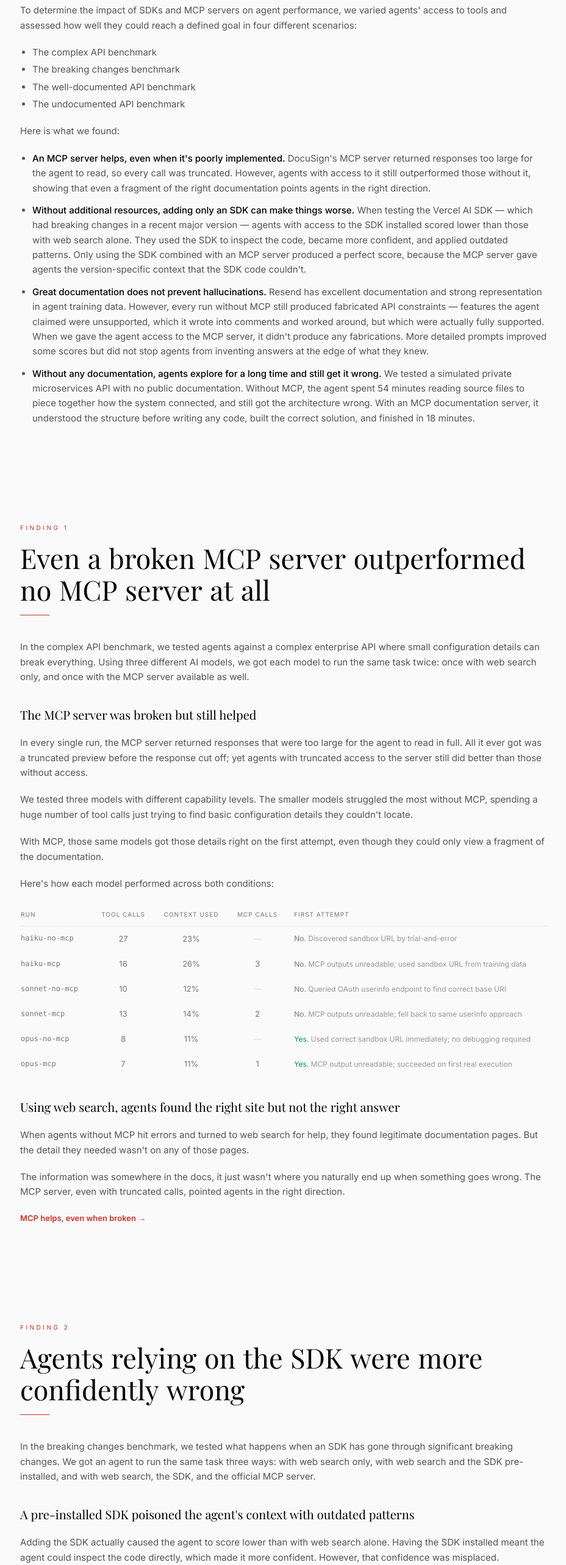
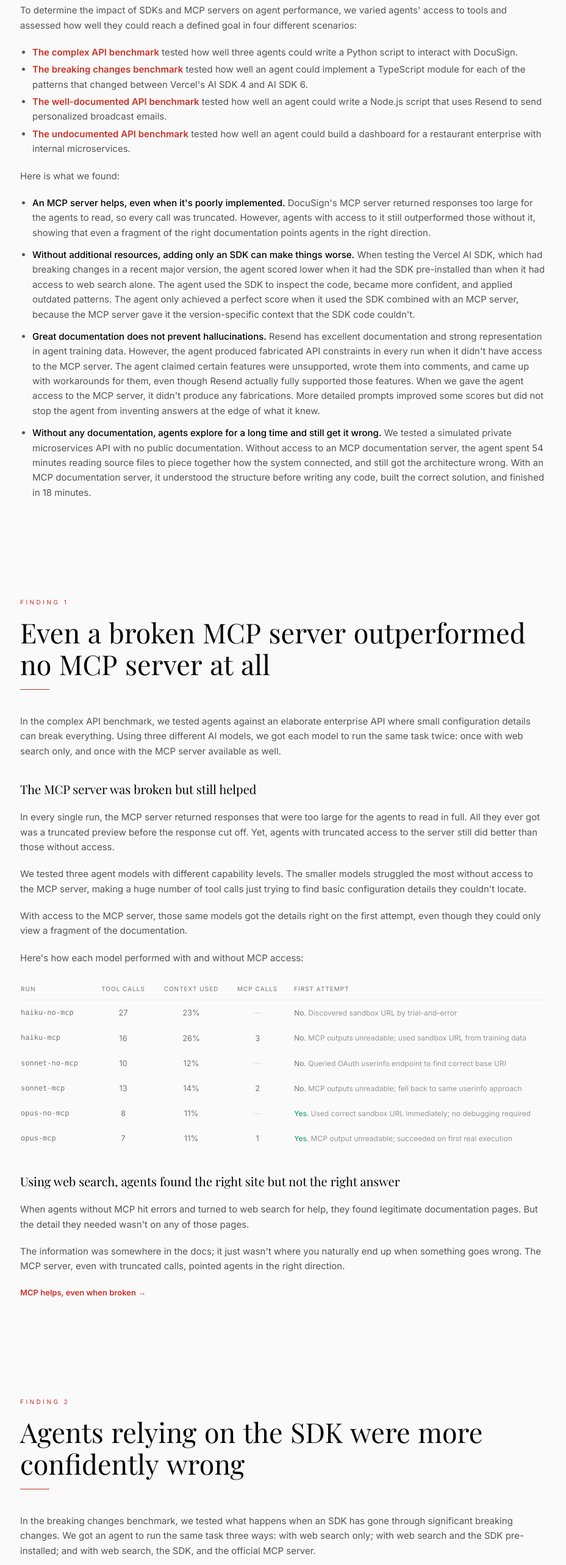
Before and after one commit to ritza-co/speakeasy-report-site, a React (Vite) app: page / in a window 1280 px wide. Shown: the part 1460-4026 px from the top of the page at 61% size, without its empty margins (63-991 px from the left). Built offline with nearby package versions, Linux system fonts and the light colour scheme; a web font is replaced by a local one.

Commit message:
Edit: Overview page

```diff
--- a/src/components/GuideArticle.tsx
+++ b/src/components/GuideArticle.tsx
@@ -49,28 +49,28 @@ export default function GuideArticle({ onNavigate }: GuideArticleProps) {
               To determine the impact of SDKs and MCP servers on agent performance, we varied agents' access to tools and assessed how well they could reach a defined goal in four different scenarios:
             </p>
             <ul className="space-y-1 pl-5 list-disc text-stone-700 dark:text-stone-300 text-[15px]">
-              <li>The complex API benchmark</li>
-              <li>The breaking changes benchmark</li>
-              <li>The well-documented API benchmark</li>
-              <li>The undocumented API benchmark</li>
+              <li><button onClick={() => { onNavigate('docusign'); window.scrollTo({ top: 0, behavior: 'smooth' }) }} className="font-semibold text-crimson hover:underline font-sans">The complex API benchmark</button> tested how well three agents could write a Python script to interact with DocuSign.</li>
+              <li><button onClick={() => { onNavigate('vercel'); window.scrollTo({ top: 0, behavior: 'smooth' }) }} className="font-semibold text-crimson hover:underline font-sans">The breaking changes benchmark</button> tested how well an agent could implement a TypeScript module for each of the patterns that changed between Vercel's AI SDK 4 and AI SDK 6.</li>
+              <li><button onClick={() => { onNavigate('resend'); window.scrollTo({ top: 0, behavior: 'smooth' }) }} className="font-semibold text-crimson hover:underline font-sans">The well-documented API benchmark</button> tested how well an agent could write a Node.js script that uses Resend to send personalized broadcast emails.</li>
+              <li><button onClick={() => { onNavigate('agents'); window.scrollTo({ top: 0, behavior: 'smooth' }) }} className="font-semibold text-crimson hover:underline font-sans">The undocumented API benchmark</button> tested how well an agent could build a dashboard for a restaurant enterprise with internal microservices.</li>
             </ul>
             <p>Here is what we found:</p>
             <ul className="space-y-3 pl-5 list-disc">
               <li>
                 <strong className="text-ink dark:text-white font-medium">An MCP server helps, even when it's poorly implemented.</strong>{' '}
-                DocuSign's MCP server returned responses too large for the agent to read, so every call was truncated. However, agents with access to it still outperformed those without it, showing that even a fragment of the right documentation points agents in the right direction.
+                DocuSign's MCP server returned responses too large for the agents to read, so every call was truncated. However, agents with access to it still outperformed those without it, showing that even a fragment of the right documentation points agents in the right direction.
               </li>
               <li>
                 <strong className="text-ink dark:text-white font-medium">Without additional resources, adding only an SDK can make things worse.</strong>{' '}
-                When testing the Vercel AI SDK — which had breaking changes in a recent major version — agents with access to the SDK installed scored lower than those with web search alone. They used the SDK to inspect the code, became more confident, and applied outdated patterns. Only using the SDK combined with an MCP server produced a perfect score, because the MCP server gave agents the version-specific context that the SDK code couldn't.
+                When testing the Vercel AI SDK, which had breaking changes in a recent major version, the agent scored lower when it had the SDK pre-installed than when it had access to web search alone. The agent used the SDK to inspect the code, became more confident, and applied outdated patterns. The agent only achieved a perfect score when it used the SDK combined with an MCP server, because the MCP server gave it the version-specific context that the SDK code couldn't.
               </li>
               <li>
                 <strong className="text-ink dark:text-white font-medium">Great documentation does not prevent hallucinations.</strong>{' '}
-                Resend has excellent documentation and strong representation in agent training data. However, every run without MCP still produced fabricated API constraints — features the agent claimed were unsupported, which it wrote into comments and worked around, but which were actually fully supported. When we gave the agent access to the MCP server, it didn't produce any fabrications. More detailed prompts improved some scores but did not stop agents from inventing answers at the edge of what they knew.
+                Resend has excellent documentation and strong representation in agent training data. However, the agent produced fabricated API constraints in every run when it didn't have access to the MCP server. The agent claimed certain features were unsupported, wrote them into comments, and came up with workarounds for them, even though Resend actually fully supported those features. When we gave the agent access to the MCP server, it didn't produce any fabrications. More detailed prompts improved some scores but did not stop the agent from inventing answers at the edge of what it knew.
               </li>
               <li>
                 <strong className="text-ink dark:text-white font-medium">Without any documentation, agents explore for a long time and still get it wrong.</strong>{' '}
-                We tested a simulated private microservices API with no public documentation. Without MCP, the agent spent 54 minutes reading source files to piece together how the system connected, and still got the architecture wrong. With an MCP documentation server, it understood the structure before writing any code, built the correct solution, and finished in 18 minutes.
+                We tested a simulated private microservices API with no public documentation. Without access to an MCP documentation server, the agent spent 54 minutes reading source files to piece together how the system connected, and still got the architecture wrong. With an MCP documentation server, it understood the structure before writing any code, built the correct solution, and finished in 18 minutes.
               </li>
             </ul>
           </div>
@@ -84,23 +84,23 @@ export default function GuideArticle({ onNavigate }: GuideArticleProps) {
         >
           <div className="space-y-5 text-stone-700 dark:text-stone-300 leading-relaxed text-[15px]">
             <p>
-              In the complex API benchmark, we tested agents against a complex enterprise API where small configuration details can break everything. Using three different AI models, we got each model to run the same task twice: once with web search only, and once with the MCP server available as well.
+              In the complex API benchmark, we tested agents against an elaborate enterprise API where small configuration details can break everything. Using three different AI models, we got each model to run the same task twice: once with web search only, and once with the MCP server available as well.
             </p>
 
             <h3 className="font-serif text-xl text-ink dark:text-white pt-4">
               The MCP server was broken but still helped
             </h3>
             <p>
-              In every single run, the MCP server returned responses that were too large for the agent to read in full. All it ever got was a truncated preview before the response cut off; yet agents with truncated access to the server still did better than those without access.
+              In every single run, the MCP server returned responses that were too large for the agents to read in full. All they ever got was a truncated preview before the response cut off. Yet, agents with truncated access to the server still did better than those without access.
             </p>
             <p>
-              We tested three models with different capability levels. The smaller models struggled the most without MCP, spending a huge number of tool calls just trying to find basic configuration details they couldn't locate.
+              We tested three agent models with different capability levels. The smaller models struggled the most without access to the MCP server, making a huge number of tool calls just trying to find basic configuration details they couldn't locate.
             </p>
             <p>
-              With MCP, those same models got those details right on the first attempt, even though they could only view a fragment of the documentation.
+              With access to the MCP server, those same models got the details right on the first attempt, even though they could only view a fragment of the documentation.
             </p>
             <p>
-              Here's how each model performed across both conditions:
+              Here's how each model performed with and without MCP access:
             </p>
 
             <div className="my-4 overflow-x-auto">
@@ -153,7 +153,7 @@ export default function GuideArticle({ onNavigate }: GuideArticleProps) {
               When agents without MCP hit errors and turned to web search for help, they found legitimate documentation pages. But the detail they needed wasn't on any of those pages.
             </p>
             <p>
-              The information was somewhere in the docs, it just wasn't where you naturally end up when something goes wrong. The MCP server, even with truncated calls, pointed agents in the right direction.
+              The information was somewhere in the docs; it just wasn't where you naturally end up when something goes wrong. The MCP server, even with truncated calls, pointed agents in the right direction.
             </p>
 
             <button
@@ -176,23 +176,23 @@ export default function GuideArticle({ onNavigate }: GuideArticleProps) {
         >
           <div className="space-y-5 text-stone-700 dark:text-stone-300 leading-relaxed text-[15px]">
             <p>
-              In the breaking changes benchmark, we tested what happens when an SDK has gone through significant breaking changes. We got an agent to run the same task three ways: with web search only, with web search and the SDK pre-installed, and with web search, the SDK, and the official MCP server.
+              In the breaking changes benchmark, we tested what happens when an SDK has gone through significant breaking changes. We got an agent to run the same task three ways: with web search only; with web search and the SDK pre-installed; and with web search, the SDK, and the official MCP server.
             </p>
 
             <h3 className="font-serif text-xl text-ink dark:text-white pt-4">
               A pre-installed SDK poisoned the agent's context with outdated patterns
             </h3>
             <p>
-              Adding the SDK actually caused the agent to score lower than with web search alone. Having the SDK installed meant the agent could inspect the code directly, which made it more confident. However, that confidence was misplaced.
+              Adding the SDK actually caused the agent to score lower than when it relied on web search alone. Having the SDK installed meant the agent could inspect the code directly, which made it more confident. However, that confidence was misplaced.
             </p>
             <p>
-              The SDK had gone through breaking changes in a recent major version, and the agent had no way of knowing that the patterns it was using had been replaced. Providing it with more access to the codebase just meant it had more confidence in the wrong answer.
+              The SDK had gone through breaking changes in a recent major version, and the agent had no way of knowing that the patterns it was using had been replaced. Providing it with more access to the codebase just meant it had greater confidence in incorrect answers.
             </p>
             <p>
-              The agent only achieved a perfect score when it had access to MCP in addition to the SDK, finally providing the right context.
+              The agent only achieved a perfect score when it had access to the MCP server in addition to the SDK, which finally provided the right context.
             </p>
             <p>
-              Here's how it scored under different conditions across the four tasks:
+              Here's how it scored with access to different resources across the four tasks:
             </p>
 
             <CorrectnessScorecard />
@@ -204,7 +204,7 @@ export default function GuideArticle({ onNavigate }: GuideArticleProps) {
               What made the agent's overconfidence particularly bad was that none of the outdated code produced an error. There were no compile errors or type errors. We found the errors in the output at runtime.
             </p>
             <p>
-              When an agent is confidently wrong and the code appears to work, it's a hard to catch any problems.
+              When an agent is confidently wrong and the code appears to work, it's hard to catch any problems.
             </p>
 
             <button
@@ -237,13 +237,13 @@ export default function GuideArticle({ onNavigate }: GuideArticleProps) {
               The agent invented constraints that don't exist
             </h3>
             <p>
-              In every single run without MCP, the agent fabricated at least one API limitation. It decided certain features weren't supported, wrote that into its code comments as if it were documented behavior, and then built workarounds for problems that weren't actually real.
+              In every single run without MCP access, the agent fabricated at least one API limitation. It decided certain features weren't supported, wrote that into its code comments as if it were documented behavior, and then built workarounds for problems that weren't actually real.
             </p>
             <p>
-              No run with MCP produced a single fabricated constraint. When the agent had a tool to check something against, it checked. When it didn't, it just guessed and kept going.
+              In the runs with MCP access, the agent didn't produce any fabricated constraints. When the agent had a tool to check something against, it checked. When it didn't, it just guessed and kept going.
             </p>
             <p>
-              The table below shows what each agent claimed and what is actually true:
+              The table below shows what the agent claimed in each run and what was actually true:
             </p>
 
             <FabricationTable />
@@ -292,7 +292,7 @@ export default function GuideArticle({ onNavigate }: GuideArticleProps) {
             </p>
 
             <h3 className="font-serif text-xl text-ink dark:text-white pt-4">
-              With MCP, it built the right thing in less than half the time
+              With MCP, it built the right code in less than half the time
             </h3>
             <p>
               With the MCP server available, the agent understood the structure before touching any code and built the correct solution straight away. Here's how the two runs compared:
```
